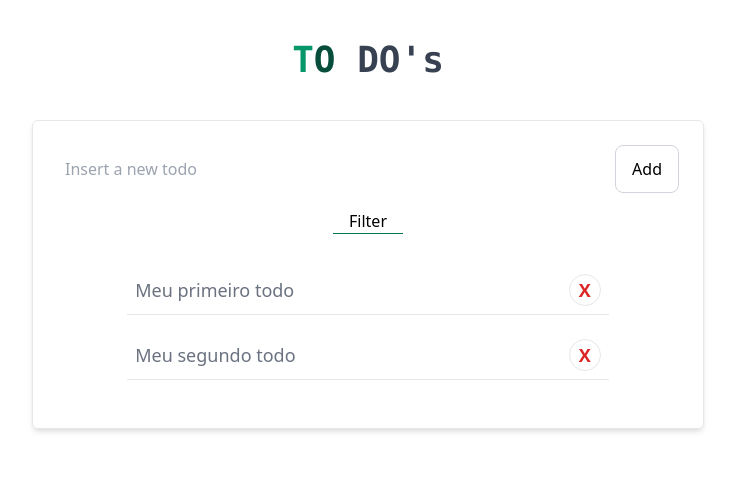
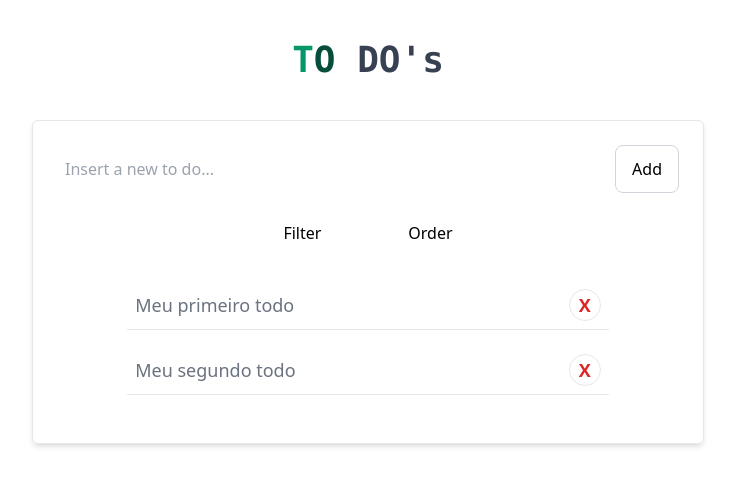
Before and after one commit to slowdata/todo-vue, a Vue app: page / in a window 1280 px wide. Shown: the top 486 px of the page, without its empty margins (272-1007 px from the left). Built offline with nearby package versions, Linux system fonts and the light colour scheme.

Commit message:
Fixed Filter button and added a Sort button.

```diff
--- a/src/App.vue
+++ b/src/App.vue
@@ -12,17 +12,27 @@
 
         <card>
             <todo-input @addTodo="newTodo" ref="todoInputText" />
-            <button
-                class="px-4 mt-4 mx-auto flex content-center
-                focus:outline-none border-b border-green-700 hover:border-b-2"
-                @click="hideDone"
-            >
-                Filter
-            </button>
+            <div class="mt-6 w-1/2 mx-auto flex justify-evenly">
+                <button
+                    class="py-1 px-4 hover:font-semibold focus:outline-none"
+                    :class="{ 'border-b border-green-600 ': filter }"
+                    @click="toggleFilter"
+                >
+                    Filter
+                </button>
+                <button
+                    class="py-1 px-4 hover:font-semibold focus:outline-none"
+                    :class="{ 'border-b border-green-600 ': order }"
+                    @click="toggleOrder"
+                >
+                    Order
+                </button>
+            </div>
             <todo-list
                 :todos="todos"
                 @removeTodo="remove"
                 @markDone="handleDone"
+                :filter="filter"
             />
         </card>
     </div>
@@ -42,15 +52,21 @@ export default {
     },
     data() {
         return {
-            show: true,
+            filter: false,
+            order: false,
             todos: [
                 {
                     id: 1,
                     value: "Meu primeiro todo",
                     status: false,
-                    show: true,
+                    created: new Date("Thu, 03 Jun 2021 09:00:00 GMT"),
                 },
-                { id: 2, value: "Meu segundo todo", status: false, show: true },
+                {
+                    id: 2,
+                    value: "Meu segundo todo",
+                    status: false,
+                    created: new Date("Thu, 03 Jun 2021 11:00:00 GMT"),
+                },
             ],
         };
     },
@@ -63,7 +79,7 @@ export default {
                         id: this.todos.length + 1,
                         value,
                         status: false,
-                        show: true,
+                        created: new Date().toUTCString(),
                     },
                 ];
 
@@ -85,14 +101,19 @@ export default {
                 return t;
             });
         },
-        hideDone() {
+        toggleFilter() {
+            this.filter = !this.filter;
+        },
+        toggleOrder() {
             const newTodos = [...this.todos];
-            this.todos = newTodos.map((t) => {
-                if (t.status) t.show = this.show;
-                return t;
+            this.todos = newTodos.sort((t, newt) => {
+                if (this.order) {
+                    return new Date(t.created) - new Date(newt.created);
+                } else {
+                    return new Date(newt.created) - new Date(t.created);
+                }
             });
-
-            this.show = !this.show;
+            this.order = !this.order;
         },
     },
 };
--- a/src/components/TodoInput.vue
+++ b/src/components/TodoInput.vue
@@ -5,7 +5,7 @@
             focus:outline-none focus:ring-2
             focus:ring-gray-300"
             type="text"
-            placeholder="Insert a new todo"
+            placeholder="Insert a new to do..."
             v-model="todo"
         />
         <button
--- a/src/components/TodoList.vue
+++ b/src/components/TodoList.vue
@@ -2,18 +2,34 @@
     <ul class="mt-6 mx-auto p-2 w-4/5">
         <li v-for="todo in todos" :key="todo.id">
             <div
-                v-if="todo.show"
+                v-if="!(filter && todo.status)"
                 class="mb-4 p-2 text-gray-500 text-lg border-b flex justify-between items-center"
             >
-                <span
+                <div
+                    class="flex items-center cursor-pointer"
                     :class="{
                         'line-through italic text-green-700 font-semibold':
                             todo.status,
                     }"
-                    class="cursor-pointer"
                     @click="$emit('markDone', todo.id)"
-                    >{{ todo.value }}</span
                 >
+                    <svg
+                        xmlns="http://www.w3.org/2000/svg"
+                        class="h-6 w-6 mr-1"
+                        fill="none"
+                        viewBox="0 0 24 24"
+                        stroke="green"
+                        v-if="todo.status"
+                    >
+                        <path
+                            stroke-linecap="round"
+                            stroke-linejoin="round"
+                            stroke-width="2"
+                            d="M9 12l2 2 4-4m 6 2a 9 9 0 11-18 0 9 9 0 0118 0z"
+                        />
+                    </svg>
+                    <span>{{ todo.value }}</span>
+                </div>
                 <button
                     class="w-8 h-8 rounded-full border text-red-600 font-bold"
                     @click.prevent="$emit('removeTodo', todo.id)"
@@ -27,6 +43,6 @@
 
 <script>
 export default {
-    props: ["todos"],
+    props: ["todos", "filter"],
 };
 </script>
```
